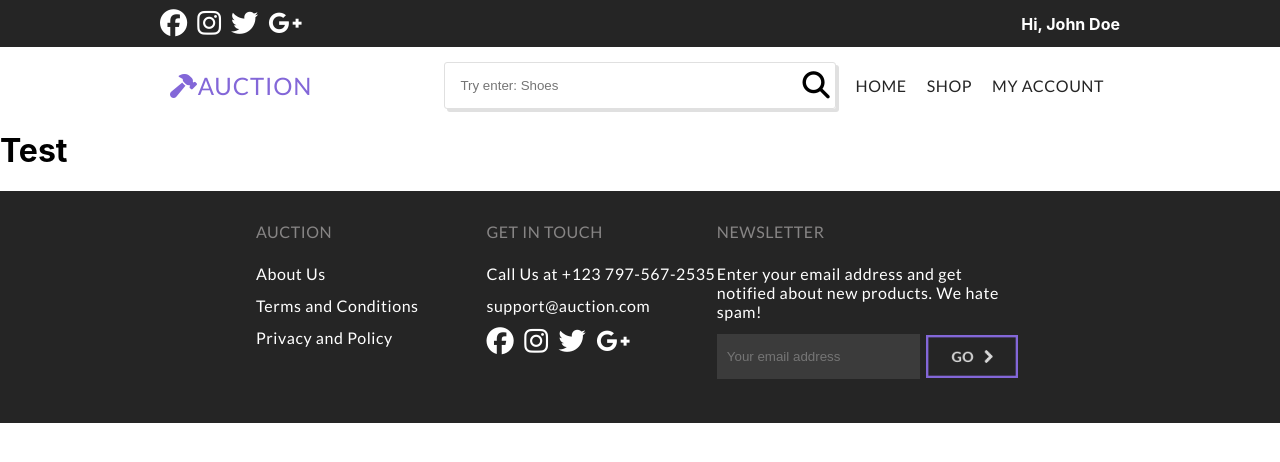
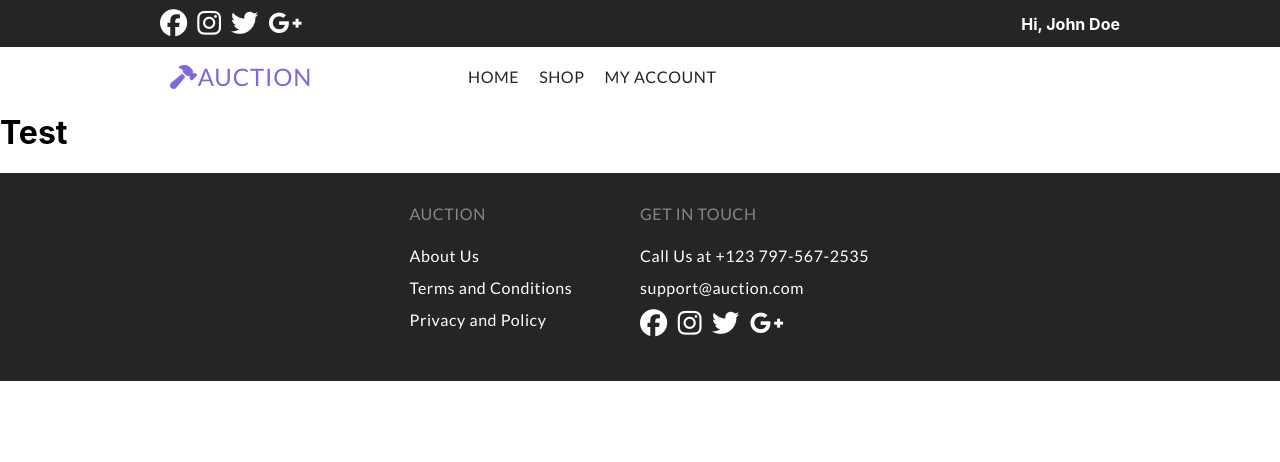
Before and after one commit to imsirvelid/auctionapp, a React (Create React App) app in the folder frontend/: page / in a window 1280 px wide. Shown: the top 462 px of the page. Built offline with nearby package versions, Linux system fonts and the light colour scheme.

Commit message:
Set style display:none for email and search text input

```diff
--- a/frontend/src/components/footer/Footer.jsx
+++ b/frontend/src/components/footer/Footer.jsx
@@ -33,7 +33,7 @@ function Footer() {
             </li>
           </ul>
         </div>
-        <div className="ul-block wider">
+        <div className="ul-block wider" style={{ "display": "none"}}>
           <p className="item-title">NEWSLETTER</p>
           <ul>
             <li>
--- a/frontend/src/components/navbar/Navbar.jsx
+++ b/frontend/src/components/navbar/Navbar.jsx
@@ -21,7 +21,7 @@ function Navbar() {
             <i className="fa-solid fa-hammer"></i>
             AUCTION
           </div>
-          <div className="navbar-search-input">
+          <div className="navbar-search-input" style={{ "display": "none"}}>
             <input type="text" placeholder="Try enter: Shoes" />{" "}
             <i className="fa-sharp fa-solid fa-magnifying-glass"></i>
           </div>
```
